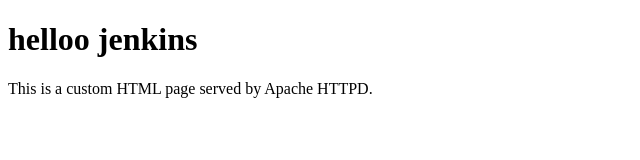
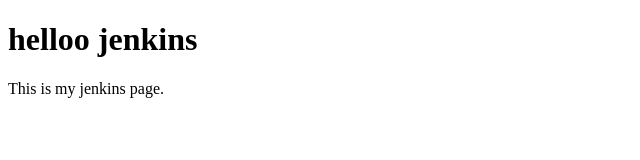
Before and after one commit to mitaligupta141/welcome-page, a plain HTML site: page index.html in a window 1280 px wide. Shown: the whole page, without its empty margins (0-640 px from the left). Drawn offline with Linux system fonts and the light colour scheme.

Commit message:
welcomepage

```diff
--- a/index.html
+++ b/index.html
@@ -5,6 +5,6 @@
 </head>
 <body>
     <h1>helloo jenkins </h1>
-    <p>This is a custom HTML page served by Apache HTTPD.</p>
+    <p>This is my jenkins page.</p>
 </body>
 </html>
```
